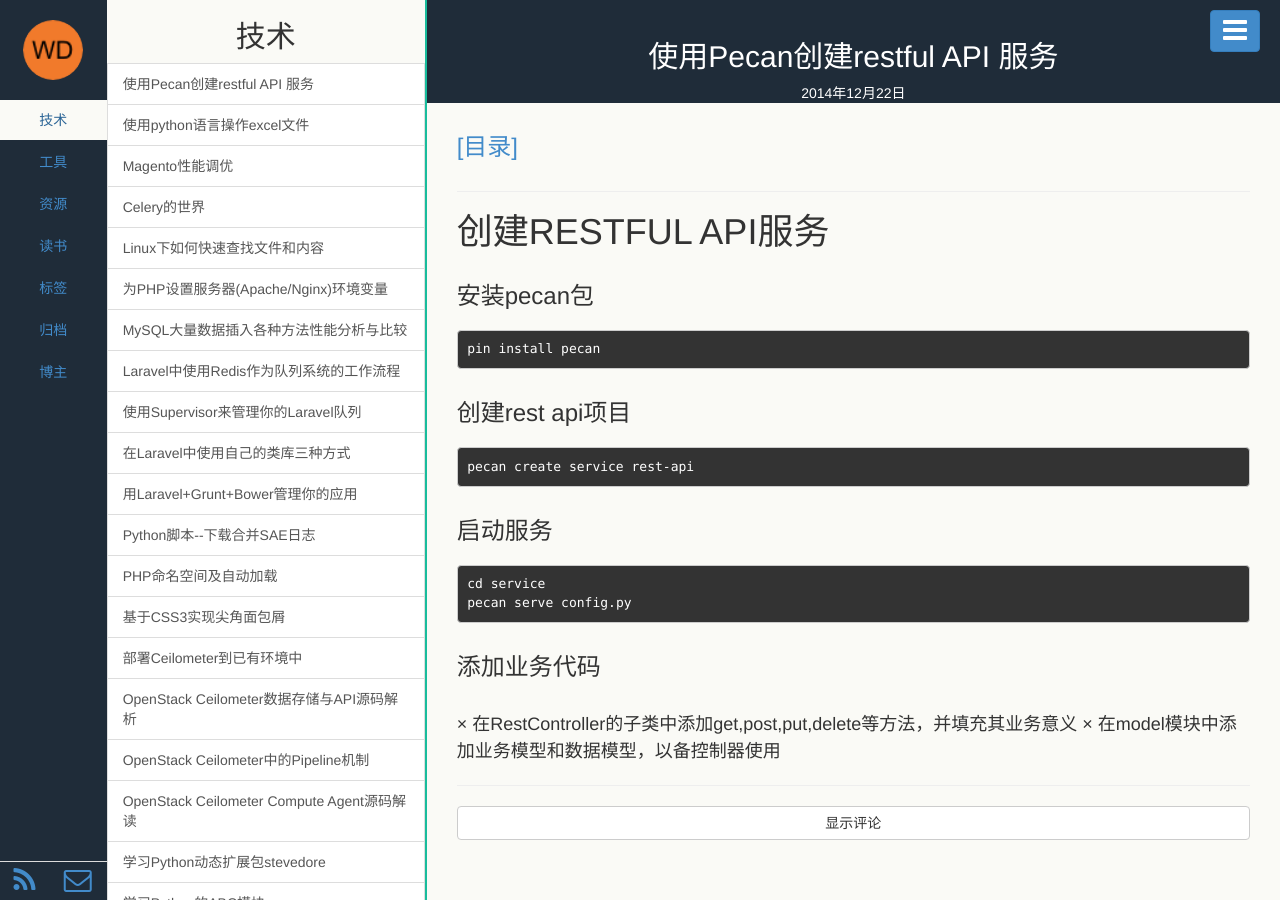
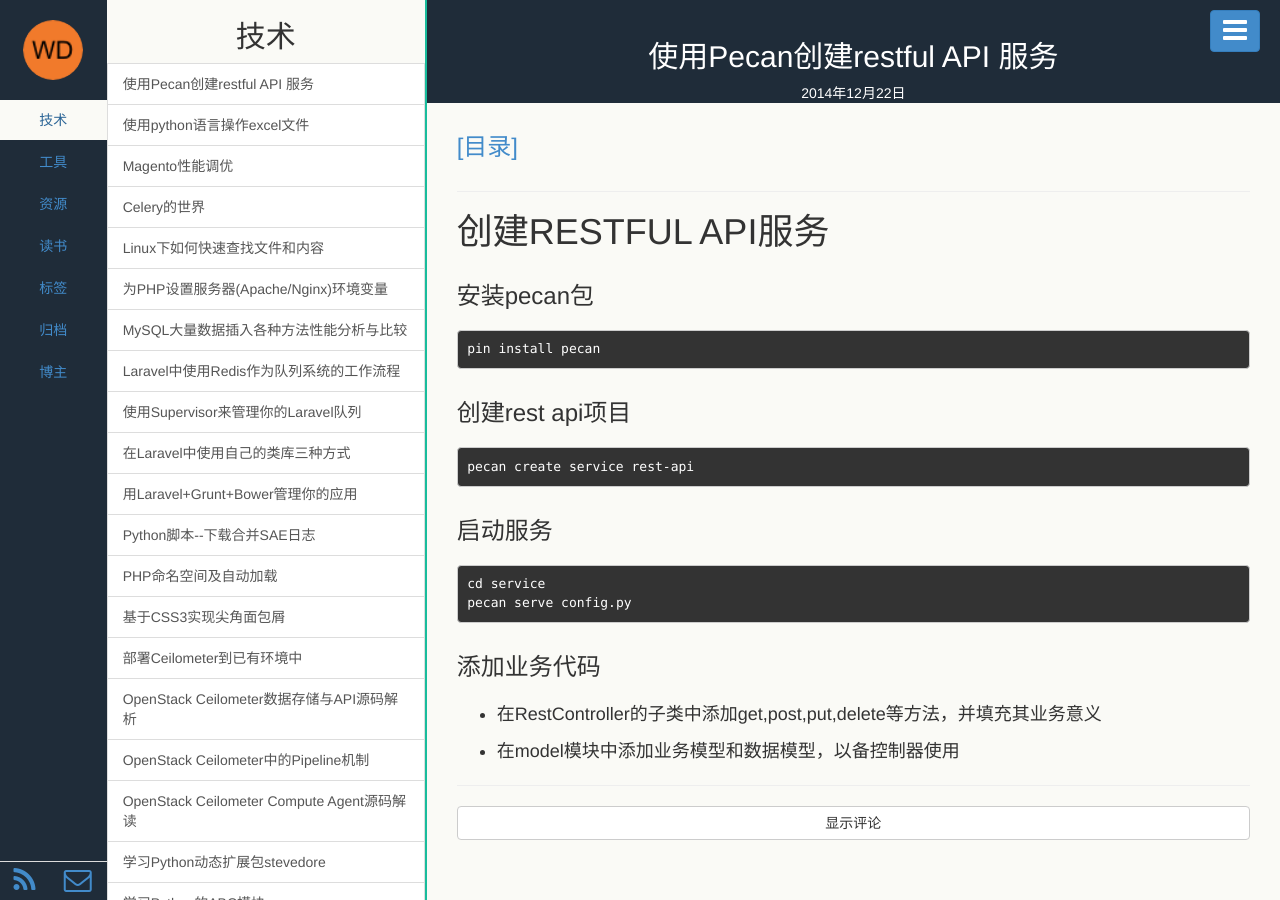
Before and after one commit to wonderfan/wonderfan.github.io, a Jekyll site: the page built from _posts/2014-12-22-create-restful-api.md, in a window 1280 px wide. Built offline with Jekyll 4.4.1, drawn with Linux system fonts in a browser that asks for light colours; comment, search, counter and statistics services are not loaded.

```diff
--- a/_posts/2014-12-22-create-restful-api.md
+++ b/_posts/2014-12-22-create-restful-api.md
@@ -24,5 +24,5 @@ description: 使用Pecan创建restful API 服务
 
 ### 添加业务代码
 
-× 在RestController的子类中添加get,post,put,delete等方法，并填充其业务意义
-× 在model模块中添加业务模型和数据模型，以备控制器使用
+* 在RestController的子类中添加get,post,put,delete等方法，并填充其业务意义
+* 在model模块中添加业务模型和数据模型，以备控制器使用
```
